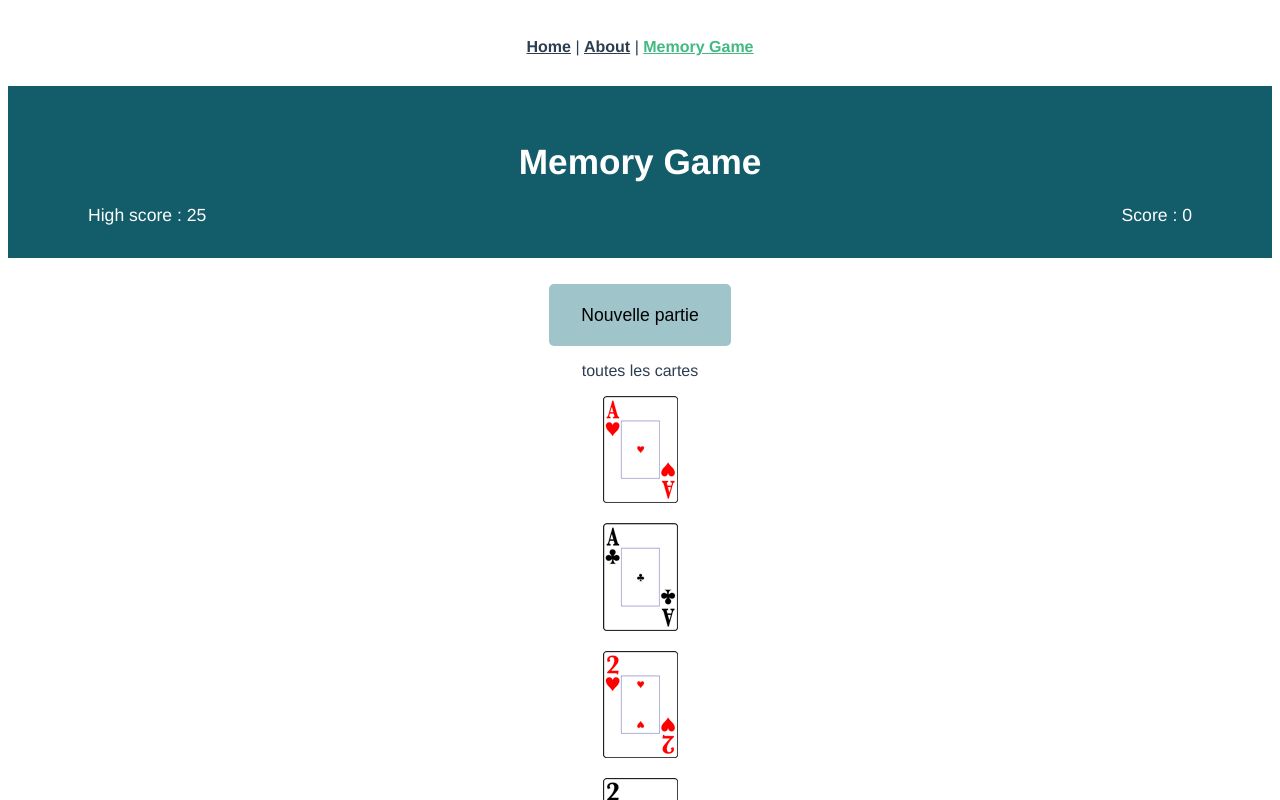
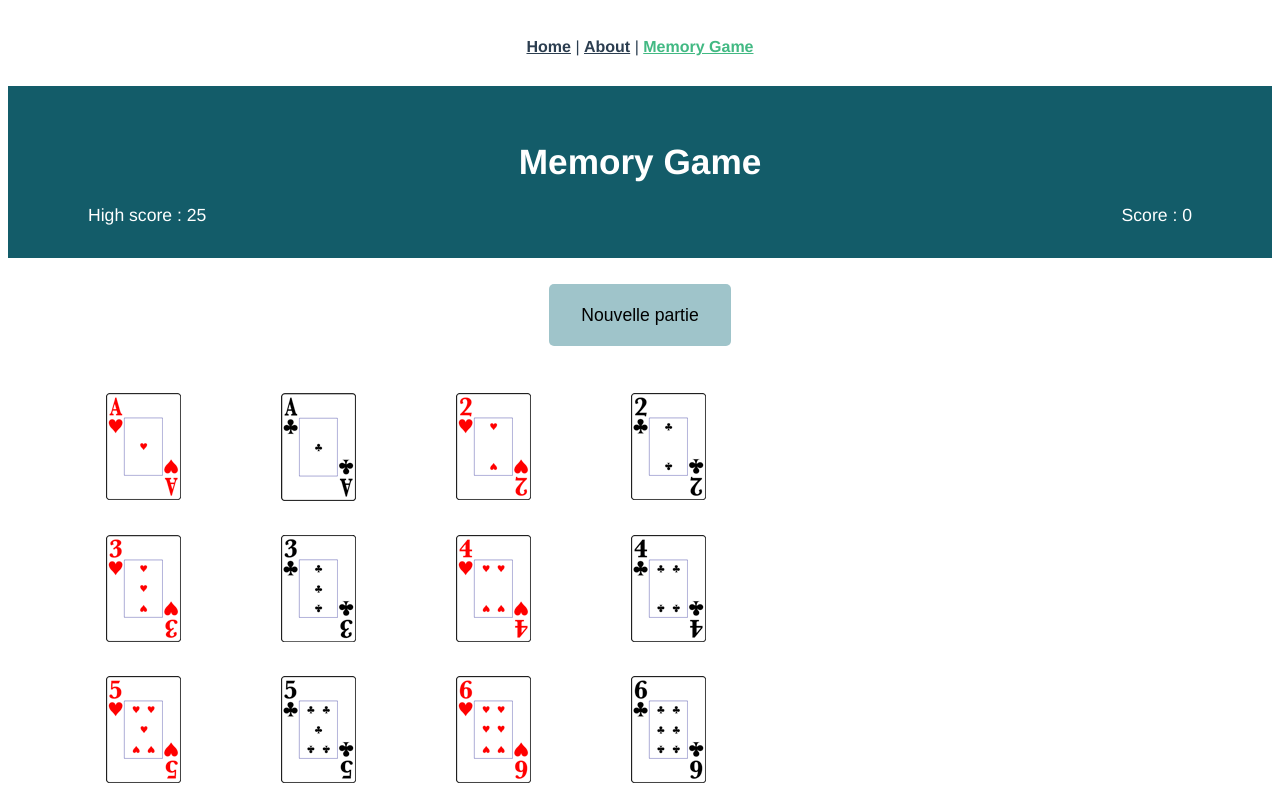
Before and after one commit to RosaHuisman/MemoryGameVue, a Vue app: page /memorygame in a window 1280 px wide. Shown: the top 800 px of the page. Built offline with nearby package versions, Linux system fonts and the light colour scheme.

Commit message:
flex static cardsboard

```diff
--- a/src/components/CardsBoard/Card/Card.vue
+++ b/src/components/CardsBoard/Card/Card.vue
@@ -1,7 +1,6 @@
 <template>
   <div class="card">
     <img :src="carte.path" :alt="carte.name">
-
   </div>
 
 
--- a/src/components/CardsBoard/Card/styles.css
+++ b/src/components/CardsBoard/Card/styles.css
@@ -0,0 +1,3 @@
+.card {
+    margin: 15px 5px;
+}
--- a/src/components/CardsBoard/CardsBoard.vue
+++ b/src/components/CardsBoard/CardsBoard.vue
@@ -1,13 +1,9 @@
 <template>
   <div class="cardsboard">
-    <p> toutes les cartes </p>
-
-     <div id="task-list">
-       <p v-for="carte in cartes" :key="carte.id">
+       <div v-for="carte in cartes" :key="carte.id">
          <!-- Passer les props à Card et faire l'affichage d'une card (enfin de toutes du coup)-->
          <Card :carte = 'carte' />
-       </p>
-     </div>
+       </div>
   </div>
 
 </template>
--- a/src/components/CardsBoard/styles.css
+++ b/src/components/CardsBoard/styles.css
@@ -0,0 +1,11 @@
+.cardsboard {
+    display: flex;
+    flex-wrap: wrap;
+    max-width: 700px;
+    margin: 2rem 3rem;
+
+}
+
+.cardsboard>* {
+    flex: 1 1 150px;
+}
```
